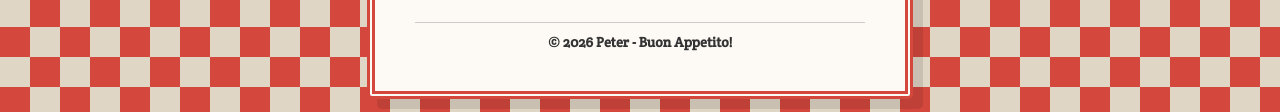
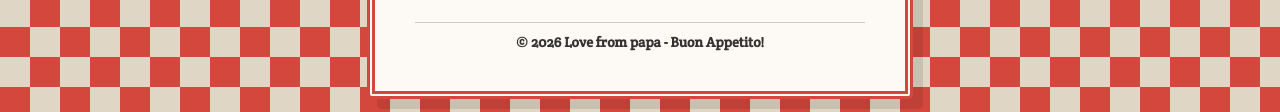
Before and after one commit to NewYorkJanKees/Food, a plain HTML site: page index.html in a window 1280 px wide. Shown: the part 603-715 px from the top of the page. Drawn offline with Linux system fonts and the light colour scheme.

Commit message:
Update index.html

```diff
--- a/index.html
+++ b/index.html
@@ -159,7 +159,7 @@
     </div>
 
     <div class="copyright">
-        &copy; 2026 Peter - Buon Appetito!
+        &copy; 2026 Love from papa - Buon Appetito!
     </div>
 </div>
 
```
